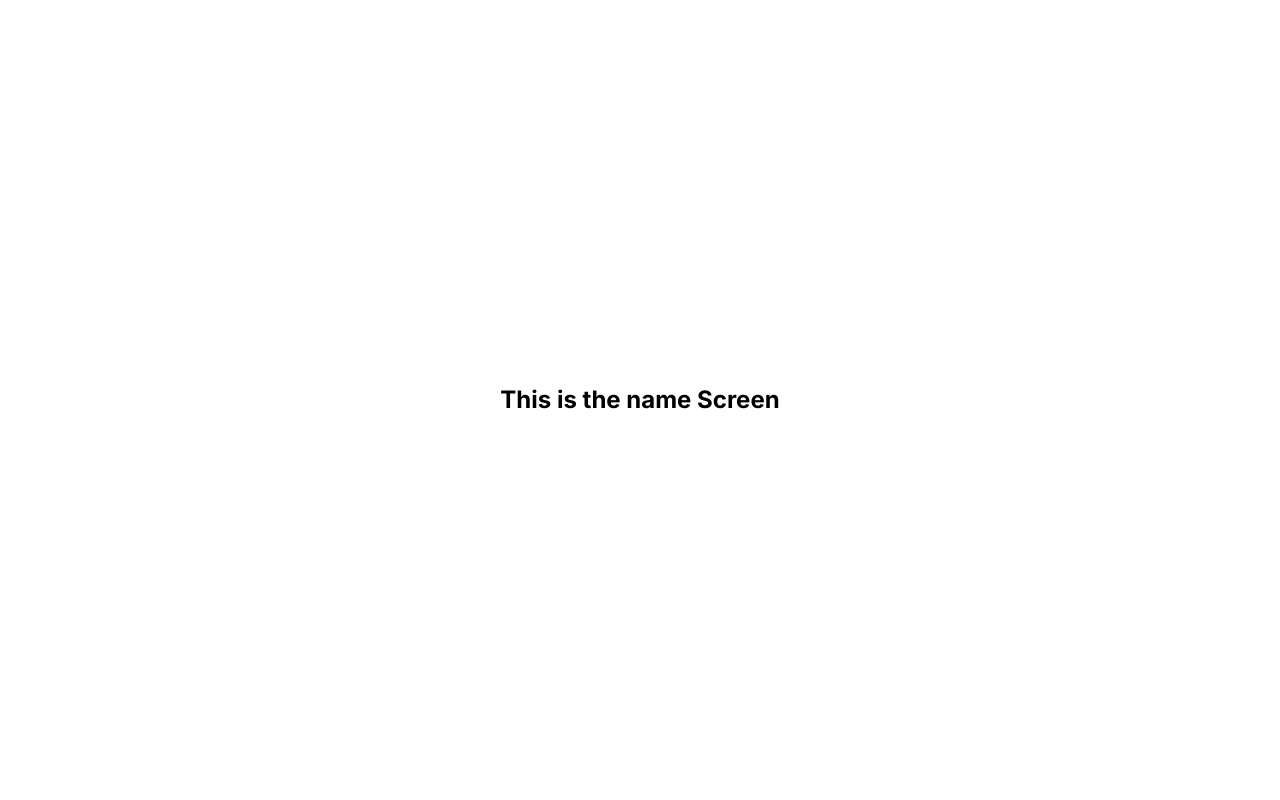
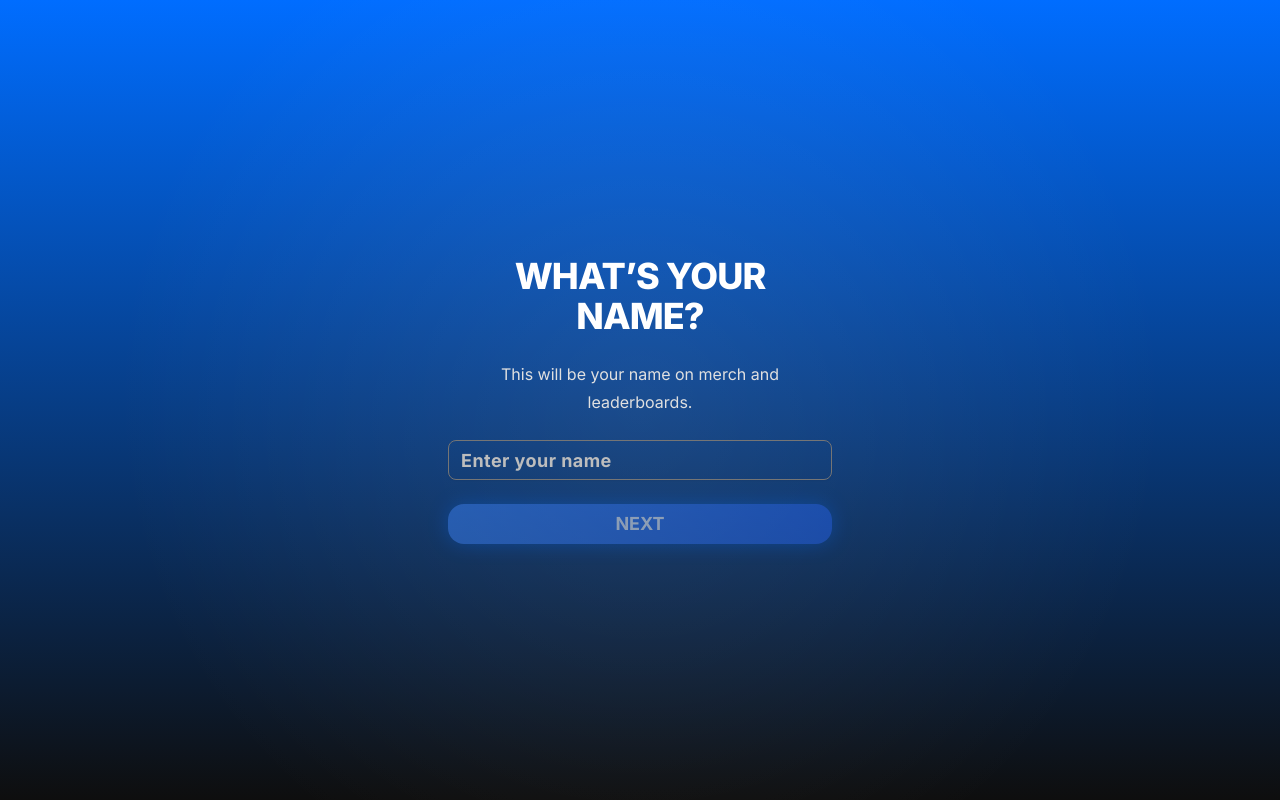
Before and after one commit to seanallen1155-crypto/nxup-frontend, a Next.js app: page /name in a window 1280 px wide. Built offline with nearby package versions, Linux system fonts and the light colour scheme.

Commit message:
feat(onboarding): add static gradient bg, input pulse glow, and focus fallback for Name page

```diff
--- a/src/app/globals.css
+++ b/src/app/globals.css
@@ -16,7 +16,7 @@
     /* Typography tokens */
     --color-ink: 220 9% 10%;   /* near-black for headings */
     --color-body: 220 9% 20%;  /* softer gray for paragraphs */
-    --color-caption: 220 9% 45%; /* ✅ new caption color */
+    --color-caption: 220 9% 45%; /* caption color */
 
     /* Neutral Grays */
     --color-gray-50: 0 0% 98%;
@@ -37,7 +37,7 @@
     --color-bg-muted: 220 9% 15%;
     --color-ink: 0 0% 100%;
     --color-body: 220 9% 70%;
-    --color-caption: 220 9% 65%; /* ✅ dark mode caption */
+    --color-caption: 220 9% 65%;
   }
 
   html {
@@ -46,6 +46,7 @@
   }
 }
 
+/* ✨ Animations */
 @keyframes streak {
   0% {
     transform: translateX(-150%) skewX(-20deg);
@@ -59,3 +60,18 @@
     opacity: 0;
   }
 }
+
+/* Stadium typing pulse */
+@keyframes pulse {
+  0%, 100% {
+    box-shadow: 0 0 15px rgba(0, 109, 255, 0.7);
+  }
+  50% {
+    box-shadow: 0 0 35px rgba(0, 109, 255, 1);
+  }
+}
+
+/* Utility class for input pulse */
+.input-pulse {
+  animation: pulse 1.2s ease-in-out infinite;
+}
--- a/src/app/name/page.tsx
+++ b/src/app/name/page.tsx
@@ -1,7 +1,81 @@
-export default function Page() {
+"use client";
+
+import { useState, useEffect } from "react";
+import { useRouter } from "next/navigation";
+import OnboardingLayout from "@/components/ui/OnboardingLayout";
+import { Input } from "@/components/ui/input";
+import { Button } from "@/components/ui/button";
+import { H1, Body } from "@/components/ui/typography";
+
+export default function NamePage() {
+  const router = useRouter();
+  const [name, setName] = useState("");
+  const [isTyping, setIsTyping] = useState(false);
+  const [isFocused, setIsFocused] = useState(false);
+
+  // debounce typing state
+  useEffect(() => {
+    if (!isTyping) return;
+    const timer = setTimeout(() => setIsTyping(false), 1000);
+    return () => clearTimeout(timer);
+  }, [isTyping, name]);
+
+  const handleNext = () => {
+    if (!name.trim()) return;
+    localStorage.setItem("onboarding_name", name.trim());
+    router.push("/birthday");
+  };
+
   return (
-    <div className="flex h-screen items-center justify-center">
-      <h1 className="text-2xl font-bold">This is the name Screen</h1>
-    </div>
+    <OnboardingLayout>
+      <div className="flex flex-col items-center text-center gap-6 w-full max-w-sm mx-auto">
+        <H1 className="text-4xl font-extrabold text-white">
+          WHAT’S YOUR NAME?
+        </H1>
+        <Body className="text-gray-300">
+          This will be your name on merch and leaderboards.
+        </Body>
+
+        <Input
+          type="text"
+          placeholder="Enter your name"
+          value={name}
+          onFocus={() => setIsFocused(true)}
+          onBlur={() => {
+            setIsFocused(false);
+            setIsTyping(false);
+          }}
+          onChange={(e) => {
+            setName(e.target.value);
+            setIsTyping(true);
+          }}
+          className={`
+            w-full
+            bg-transparent border border-gray-600
+            text-white placeholder-gray-400
+            focus:ring-2 focus:ring-blue-500 focus:border-blue-500
+            ${isTyping
+              ? "input-pulse"
+              : isFocused
+                ? "shadow-[0_0_20px_rgba(0,109,255,0.7)]"
+                : ""}
+            font-bold text-lg tracking-wide
+            transition-all duration-300
+          `}
+        />
+
+        <Button
+          onClick={handleNext}
+          disabled={!name.trim()}
+          className="w-full py-4 text-lg font-bold rounded-xl
+                     bg-gradient-to-r from-blue-500 to-blue-600
+                     hover:from-blue-600 hover:to-blue-700
+                     disabled:opacity-50 disabled:cursor-not-allowed
+                     shadow-[0_0_20px_rgba(0,109,255,0.6)]"
+        >
+          NEXT
+        </Button>
+      </div>
+    </OnboardingLayout>
   );
 }
--- /dev/null
+++ b/src/components/ui/OnboardingLayout.tsx
@@ -0,0 +1,15 @@
+export default function OnboardingLayout({
+  children,
+}: {
+  children: React.ReactNode;
+}) {
+  return (
+    <div className="relative flex flex-col items-center justify-center min-h-screen
+                    bg-gradient-to-b from-[#006DFF] to-[#0E0E0E] overflow-hidden">
+      {/* Subtle vignette / radial stadium light */}
+      <div className="absolute inset-0 pointer-events-none
+                      bg-[radial-gradient(circle_at_center,rgba(255,255,255,0.08),transparent_70%)]" />
+      <main className="relative z-10 px-6 w-full">{children}</main>
+    </div>
+  );
+}
```
